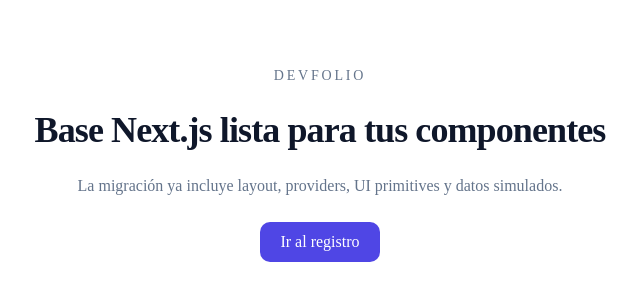
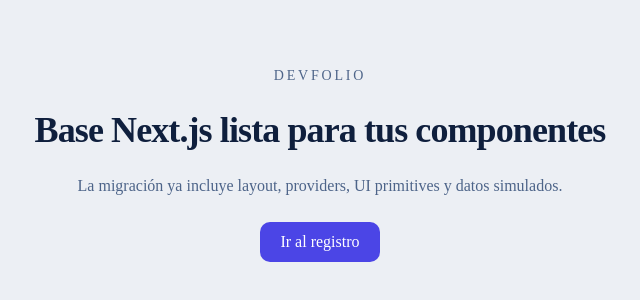
Before and after one commit to dpardo23/bytebusters-frontend, a Next.js app: page / in a window 1280 px wide. Shown: the part 236-536 px from the top of the page, without its empty margins (320-960 px from the left). Built offline with nearby package versions, Linux system fonts and the light colour scheme.

Commit message:
fix: Correcion de paleta de colores de registro profesional y reclutador

```diff
--- a/app/globals.css
+++ b/app/globals.css
@@ -4,34 +4,34 @@
 @custom-variant dark (&:is(.dark *));
 
 :root {
-  --background: #ffffff;
-  --foreground: #0f172a;
-  --card: #ffffff;
-  --card-foreground: #0f172a;
-  --popover: #ffffff;
-  --popover-foreground: #0f172a;
-  --primary: #4f46e5;
+  --background: #eceff4;
+  --foreground: #0f1f3d;
+  --card: #f7f9fc;
+  --card-foreground: #0f1f3d;
+  --popover: #f7f9fc;
+  --popover-foreground: #0f1f3d;
+  --primary: #4b45e6;
   --primary-foreground: #ffffff;
-  --secondary: #22d3ee;
-  --secondary-foreground: #0f172a;
-  --muted: #f1f5f9;
-  --muted-foreground: #64748b;
-  --accent: #e0f2fe;
-  --accent-foreground: #0f172a;
+  --secondary: #eaf1ff;
+  --secondary-foreground: #0f1f3d;
+  --muted: #e8edf5;
+  --muted-foreground: #4d6489;
+  --accent: #eef2ff;
+  --accent-foreground: #0f1f3d;
   --destructive: #ef4444;
   --destructive-foreground: #ffffff;
-  --border: #e2e8f0;
-  --input: #e2e8f0;
-  --ring: #4f46e5;
+  --border: #d4ddeb;
+  --input: #d4ddeb;
+  --ring: #4b45e6;
   --radius: 0.75rem;
-  --sidebar: #fafafa;
-  --sidebar-foreground: #0f172a;
-  --sidebar-primary: #4f46e5;
+  --sidebar: #f7f9fc;
+  --sidebar-foreground: #0f1f3d;
+  --sidebar-primary: #4b45e6;
   --sidebar-primary-foreground: #ffffff;
-  --sidebar-accent: #e0f2fe;
-  --sidebar-accent-foreground: #0f172a;
-  --sidebar-border: #e2e8f0;
-  --sidebar-ring: #4f46e5;
+  --sidebar-accent: #eef2ff;
+  --sidebar-accent-foreground: #0f1f3d;
+  --sidebar-border: #d4ddeb;
+  --sidebar-ring: #4b45e6;
 }
 
 .dark {
--- a/contexts/theme-context.tsx
+++ b/contexts/theme-context.tsx
@@ -14,50 +14,18 @@ interface ThemeContextType {
 const ThemeContext = createContext<ThemeContextType | undefined>(undefined)
 
 export function ThemeProvider({ children }: { children: ReactNode }) {
-  const [theme, setTheme] = useState<Theme>('system')
+  const [theme, setTheme] = useState<Theme>('light')
   const [resolvedTheme, setResolvedTheme] = useState<'light' | 'dark'>('light')
-
-  useEffect(() => {
-    const stored = localStorage.getItem('devfolio-theme') as Theme | null
-    if (stored) {
-      setTheme(stored)
-    }
-  }, [])
 
   useEffect(() => {
     const root = window.document.documentElement
     root.classList.remove('light', 'dark')
-
-    let resolved: 'light' | 'dark'
-    if (theme === 'system') {
-      resolved = window.matchMedia('(prefers-color-scheme: dark)').matches ? 'dark' : 'light'
-    } else {
-      resolved = theme
-    }
-
-    root.classList.add(resolved)
-    setResolvedTheme(resolved)
-    localStorage.setItem('devfolio-theme', theme)
-  }, [theme])
-
-  useEffect(() => {
-    if (theme !== 'system') return
-
-    const mediaQuery = window.matchMedia('(prefers-color-scheme: dark)')
-    const handleChange = (event: MediaQueryListEvent) => {
-      const root = window.document.documentElement
-      root.classList.remove('light', 'dark')
-      const resolved = event.matches ? 'dark' : 'light'
-      root.classList.add(resolved)
-      setResolvedTheme(resolved)
-    }
-
-    mediaQuery.addEventListener('change', handleChange)
-    return () => mediaQuery.removeEventListener('change', handleChange)
+    root.classList.add('light')
+    setResolvedTheme('light')
   }, [theme])
 
   const toggleTheme = () => {
-    setTheme(resolvedTheme === 'dark' ? 'light' : 'dark')
+    setTheme('light')
   }
 
   return (
```
